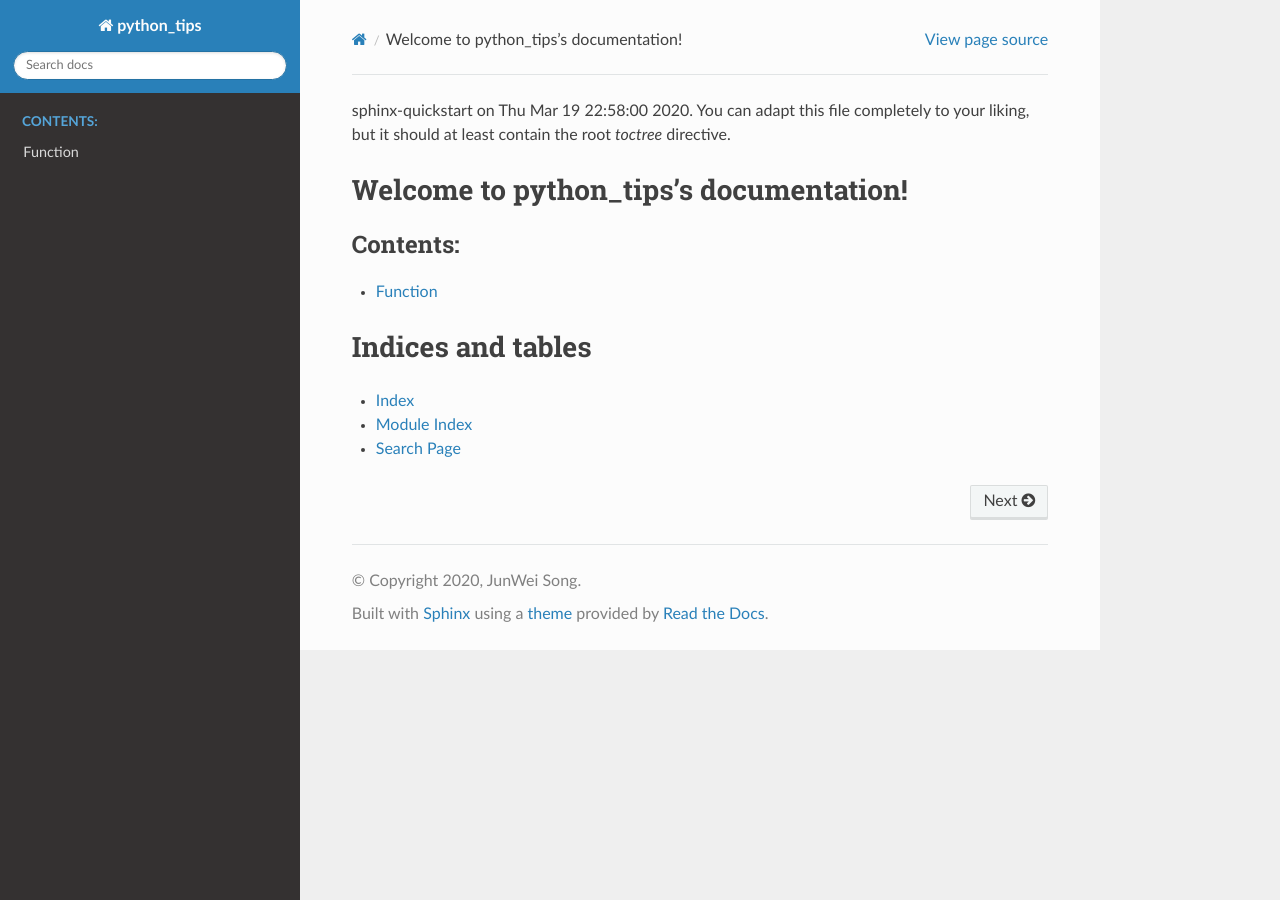
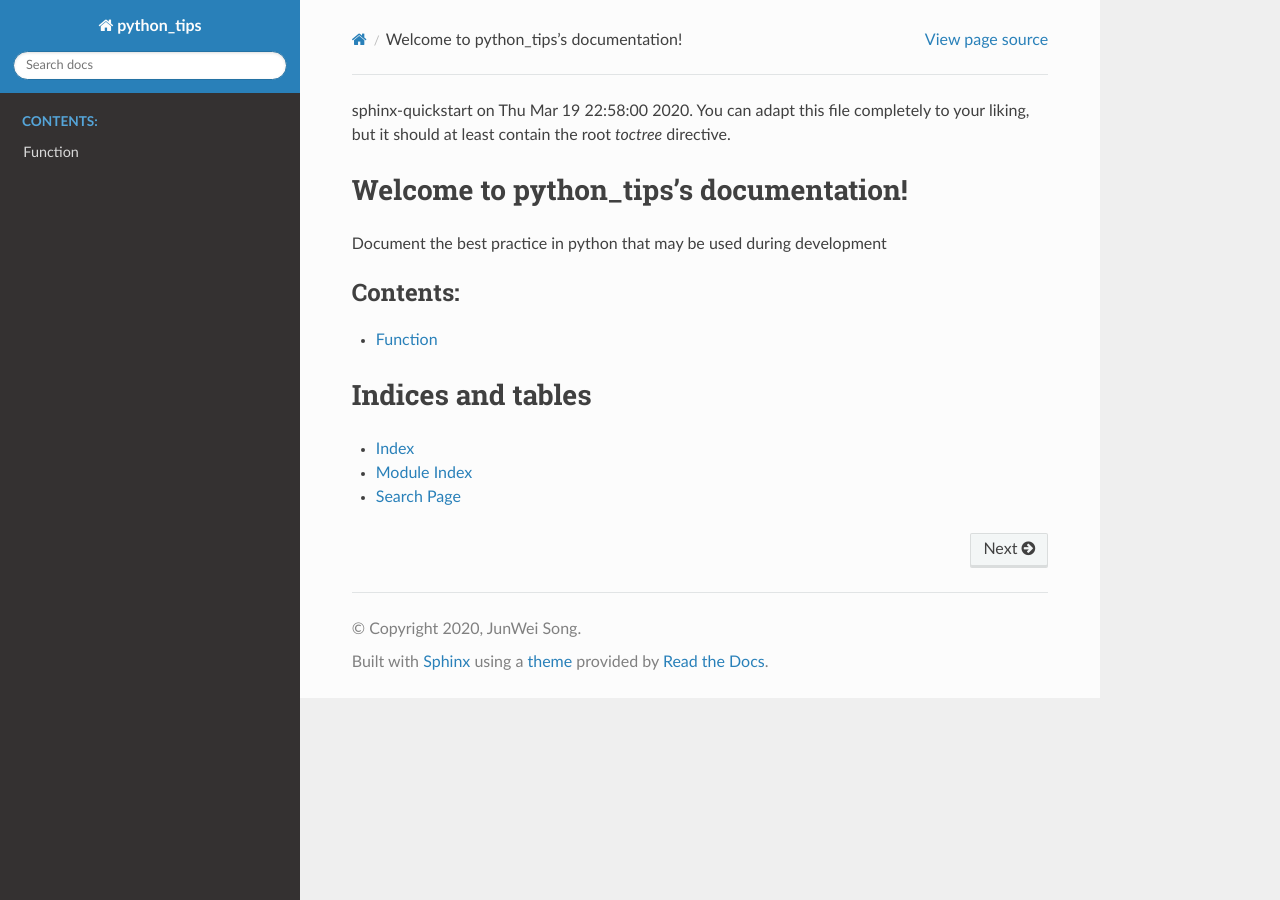
Before and after one commit to krnick/python_tips, a Sphinx documentation site: the page built from source/index.rst, in a window 1280 px wide. Built offline with Sphinx 7.4.7 and the Read the Docs theme 2.0.0, drawn with Linux system fonts in a browser that asks for light colours.

Commit message:
update function

```diff
--- a/source/Function.rst
+++ b/source/Function.rst
@@ -1,5 +1,4 @@
-++++++++
 Function
-++++++++
+========
 
 1. Do not use mutable objects as parameters
--- a/source/index.rst
+++ b/source/index.rst
@@ -5,6 +5,9 @@
 
 Welcome to python_tips's documentation!
 =======================================
+
+Document the best practice in python that may
+be used during development
 
 .. toctree::
    :maxdepth: 2
```
